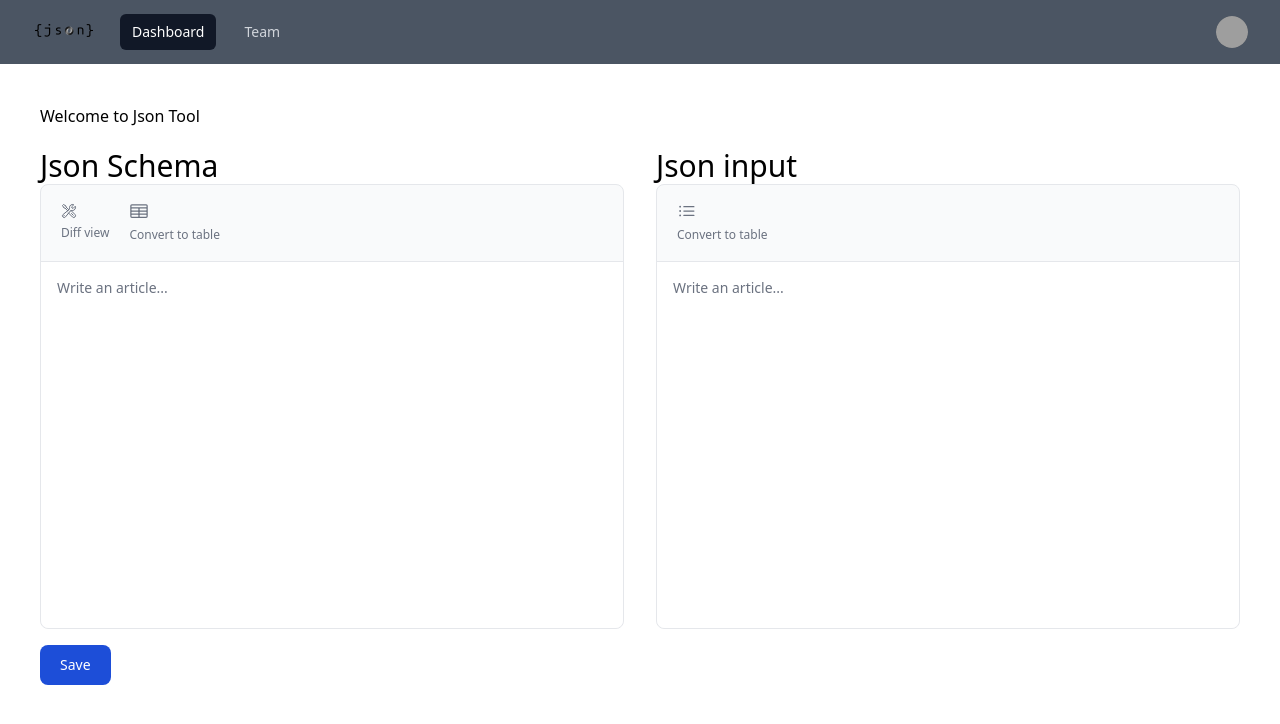
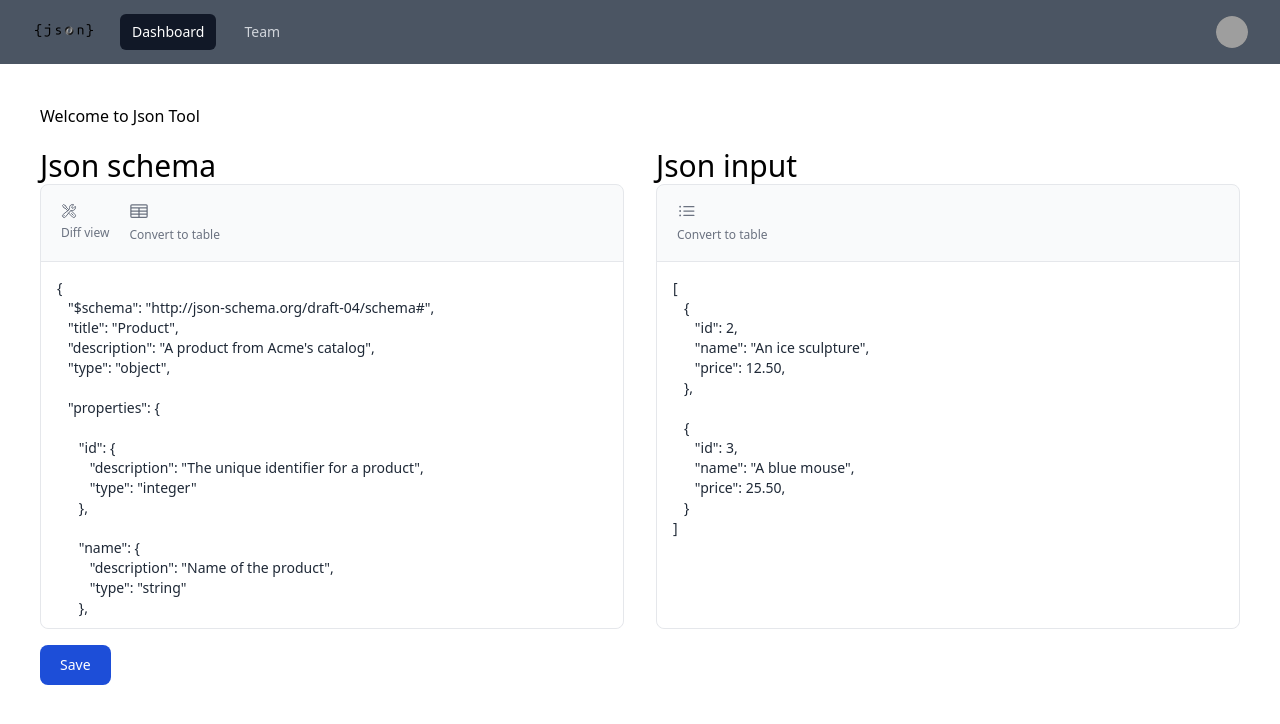
Before and after one commit to YurashB/json-tool-front, a Vue app: page / in a window 1280 px wide. Shown: the top 724 px of the page. Built offline with nearby package versions, Linux system fonts and the light colour scheme; grey boxes are pictures that could not be loaded.

Commit message:
change main page

```diff
--- /dev/null
+++ b/src/components/UI/buttons/LinedTextArea.vue
@@ -0,0 +1,17 @@
+<template>
+   <textarea id="editor" rows="8"
+             class="block w-full px-0 text-sm text-gray-800 bg-white border-0 dark:bg-gray-800 focus:ring-0 dark:text-white dark:placeholder-gray-400"
+             placeholder=" " required>{{inputText}}</textarea>
+</template>
+
+<script>
+export default {
+  props: {
+    inputText: String
+  }
+}
+</script>
+
+<style scoped>
+
+</style>
--- a/src/components/UI/forms/JsonInput.vue
+++ b/src/components/UI/forms/JsonInput.vue
@@ -8,8 +8,10 @@
           <div class="flex items-center space-x-1 rtl:space-x-reverse sm:pe-4">
             <button type="button"
                     class="p-2 text-gray-500 rounded cursor-pointer hover:text-gray-900 hover:bg-gray-100 dark:text-gray-400 dark:hover:text-white dark:hover:bg-gray-600">
-              <svg xmlns="http://www.w3.org/2000/svg" fill="none" viewBox="0 0 24 24" stroke-width="1.5" stroke="currentColor" class="w-5 h-5">
-                <path stroke-linecap="round" stroke-linejoin="round" d="M8.25 6.75h12M8.25 12h12m-12 5.25h12M3.75 6.75h.007v.008H3.75V6.75zm.375 0a.375.375 0 11-.75 0 .375.375 0 01.75 0zM3.75 12h.007v.008H3.75V12zm.375 0a.375.375 0 11-.75 0 .375.375 0 01.75 0zm-.375 5.25h.007v.008H3.75v-.008zm.375 0a.375.375 0 11-.75 0 .375.375 0 01.75 0z" />
+              <svg xmlns="http://www.w3.org/2000/svg" fill="none" viewBox="0 0 24 24" stroke-width="1.5"
+                   stroke="currentColor" class="w-5 h-5">
+                <path stroke-linecap="round" stroke-linejoin="round"
+                      d="M8.25 6.75h12M8.25 12h12m-12 5.25h12M3.75 6.75h.007v.008H3.75V6.75zm.375 0a.375.375 0 11-.75 0 .375.375 0 01.75 0zM3.75 12h.007v.008H3.75V12zm.375 0a.375.375 0 11-.75 0 .375.375 0 01.75 0zm-.375 5.25h.007v.008H3.75v-.008zm.375 0a.375.375 0 11-.75 0 .375.375 0 01.75 0z"/>
               </svg>
               <span class="text-xs">Convert to table</span>
             </button>
@@ -17,20 +19,68 @@
         </div>
       </div>
       <div class="px-4 py-2 bg-white rounded-b-lg dark:bg-gray-800">
-        <label for="editor" class="sr-only">Publish post</label>
         <div class="line-numbers">
           <span></span>
         </div>
-        <textarea id="editor" rows="8"
-                  class="block w-full px-0 text-sm text-gray-800 bg-white border-0 dark:bg-gray-800 focus:ring-0 dark:text-white dark:placeholder-gray-400"
-                  placeholder="Write an article..." required></textarea>
+        <lined-text-area :input-text="inputText"/>
       </div>
     </div>
   </div>
 </template>
-
+<!--JSON INPUT-->
+<!--JSON INPUT-->
+<!--JSON INPUT-->
+<!--JSON INPUT-->
+<!--JSON INPUT-->
+<!--JSON INPUT-->
+<!--JSON INPUT-->
+<!--JSON INPUT-->
+<!--JSON INPUT-->
+<!--JSON INPUT-->
+<!--JSON INPUT-->
+<!--JSON INPUT-->
+<!--JSON INPUT-->
+<!--JSON INPUT-->
+<!--JSON INPUT-->
+<!--JSON INPUT-->
+<!--JSON INPUT-->
+<!--JSON INPUT-->
+<!--JSON INPUT-->
+<!--JSON INPUT-->
+<!--JSON INPUT-->
+<!--JSON INPUT-->
+<!--JSON INPUT-->
+<!--JSON INPUT-->
+<!--JSON INPUT-->
+<!--JSON INPUT-->
+<!--JSON INPUT-->
+<!--JSON INPUT-->
+<!--JSON INPUT-->
 <script>
 
+import {defineComponent} from "vue";
+import LinedTextArea from "@/components/UI/buttons/LinedTextArea.vue";
+
+export default defineComponent({
+  components: {LinedTextArea},
+  data() {
+    return {
+      inputText: "[\n" +
+          "   {\n" +
+          "      \"id\": 2,\n" +
+          "      \"name\": \"An ice sculpture\",\n" +
+          "      \"price\": 12.50,\n" +
+          "   },\n" +
+          "\t\n" +
+          "   {\n" +
+          "      \"id\": 3,\n" +
+          "      \"name\": \"A blue mouse\",\n" +
+          "      \"price\": 25.50,\n" +
+          "   }\n" +
+          "]"
+    }
+  }
+})
 </script>
 
 <style scoped>
--- a/src/components/UI/forms/JsonSchemaInput.vue
+++ b/src/components/UI/forms/JsonSchemaInput.vue
@@ -1,6 +1,6 @@
 <template>
   <div>
-    <h2 class="text-3xl">Json Schema</h2>
+    <h2 class="text-3xl">Json schema</h2>
     <div class="mb-4 border border-gray-200 rounded-lg bg-gray-50 dark:bg-gray-700 dark:border-gray-600">
       <div class="flex items-center justify-between px-3 py-2 border-b dark:border-gray-600">
         <div
@@ -28,13 +28,7 @@
         </div>
       </div>
       <div class="px-4 py-2 bg-white rounded-b-lg dark:bg-gray-800">
-        <label for="editor" class="sr-only">Publish post</label>
-        <div class="line-numbers">
-          <span></span>
-        </div>
-        <textarea id="editor" rows="8"
-                  class="block w-full px-0 text-sm text-gray-800 bg-white border-0 dark:bg-gray-800 focus:ring-0 dark:text-white dark:placeholder-gray-400"
-                  placeholder="Write an article..." required></textarea>
+       <lined-text-area :input-text="inputText"/>
       </div>
     </div>
   </div>
@@ -42,33 +36,42 @@
 
 <script>
 
+import LinedTextArea from "@/components/UI/buttons/LinedTextArea.vue";
+
 export default {
+  components: {LinedTextArea},
   data() {
     return {
-      lineCount: 0,
+     inputText: "{\n" +
+         "   \"$schema\": \"http://json-schema.org/draft-04/schema#\",\n" +
+         "   \"title\": \"Product\",\n" +
+         "   \"description\": \"A product from Acme's catalog\",\n" +
+         "   \"type\": \"object\",\n" +
+         "\t\n" +
+         "   \"properties\": {\n" +
+         "\t\n" +
+         "      \"id\": {\n" +
+         "         \"description\": \"The unique identifier for a product\",\n" +
+         "         \"type\": \"integer\"\n" +
+         "      },\n" +
+         "\t\t\n" +
+         "      \"name\": {\n" +
+         "         \"description\": \"Name of the product\",\n" +
+         "         \"type\": \"string\"\n" +
+         "      },\n" +
+         "\t\t\n" +
+         "      \"price\": {\n" +
+         "         \"type\": \"number\",\n" +
+         "         \"minimum\": 0,\n" +
+         "         \"exclusiveMinimum\": true\n" +
+         "      }\n" +
+         "   },\n" +
+         "\t\n" +
+         "   \"required\": [\"id\", \"name\", \"price\"]\n" +
+         "}"
     }
   },
-  watch:  {
-    lineCount(newLineCount) {
 
-    }
-  },
-  methods: {
-    addNumber() {
-      const textarea = document.querySelector('textarea')
-      const lineNumbers = document.querySelector('.line-numbers')
-      console.log(textarea);
-      console.log(lineNumbers)
-
-      textarea.addEventListener('keyup', event => {
-        const numberOfLines = event.target.value.split('\n').length
-
-        lineNumbers.innerHTML = Array(numberOfLines)
-            .fill('<span></span>')
-            .join('')
-      })
-    }
-  }
 }
 </script>
 
```
